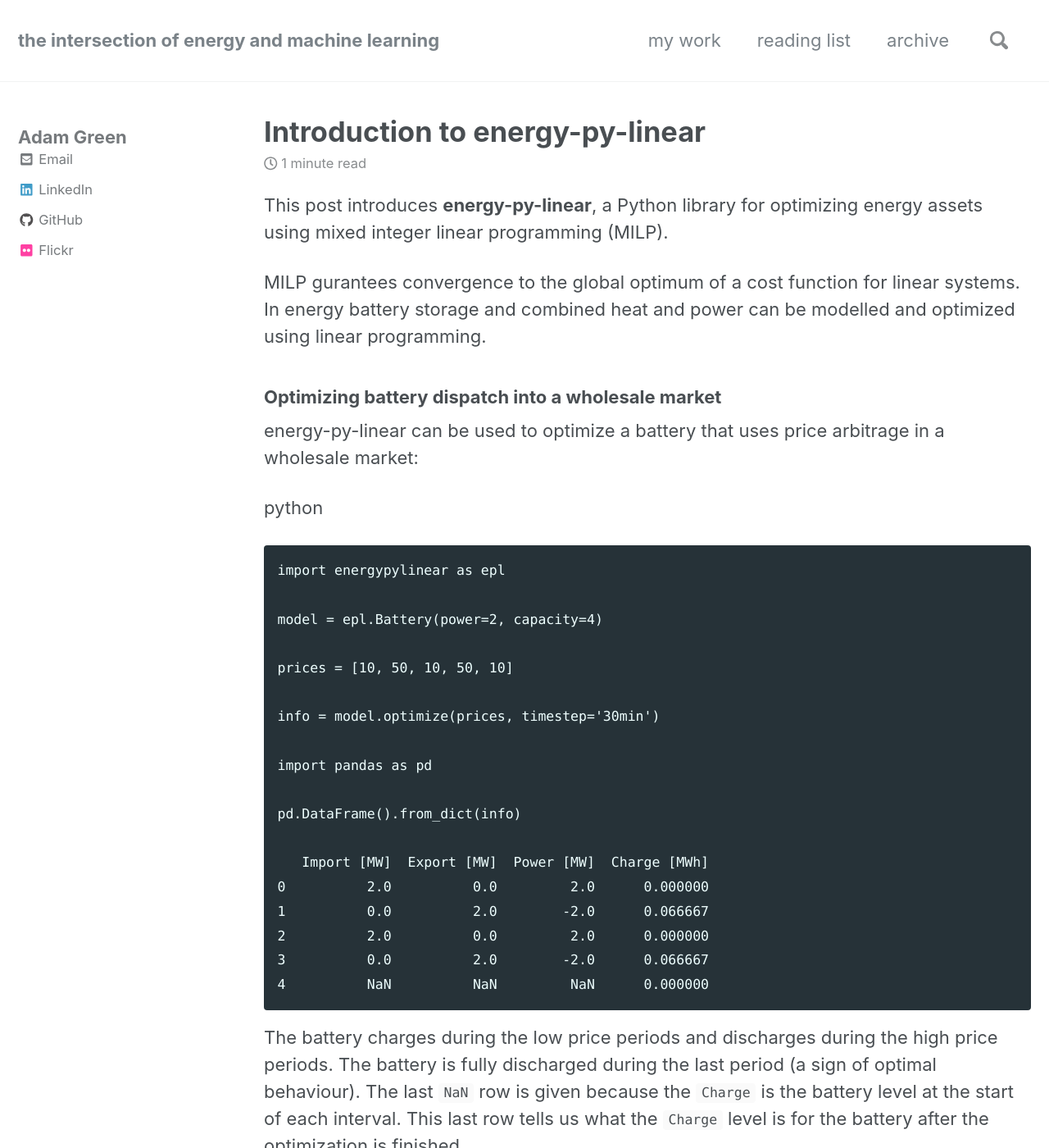
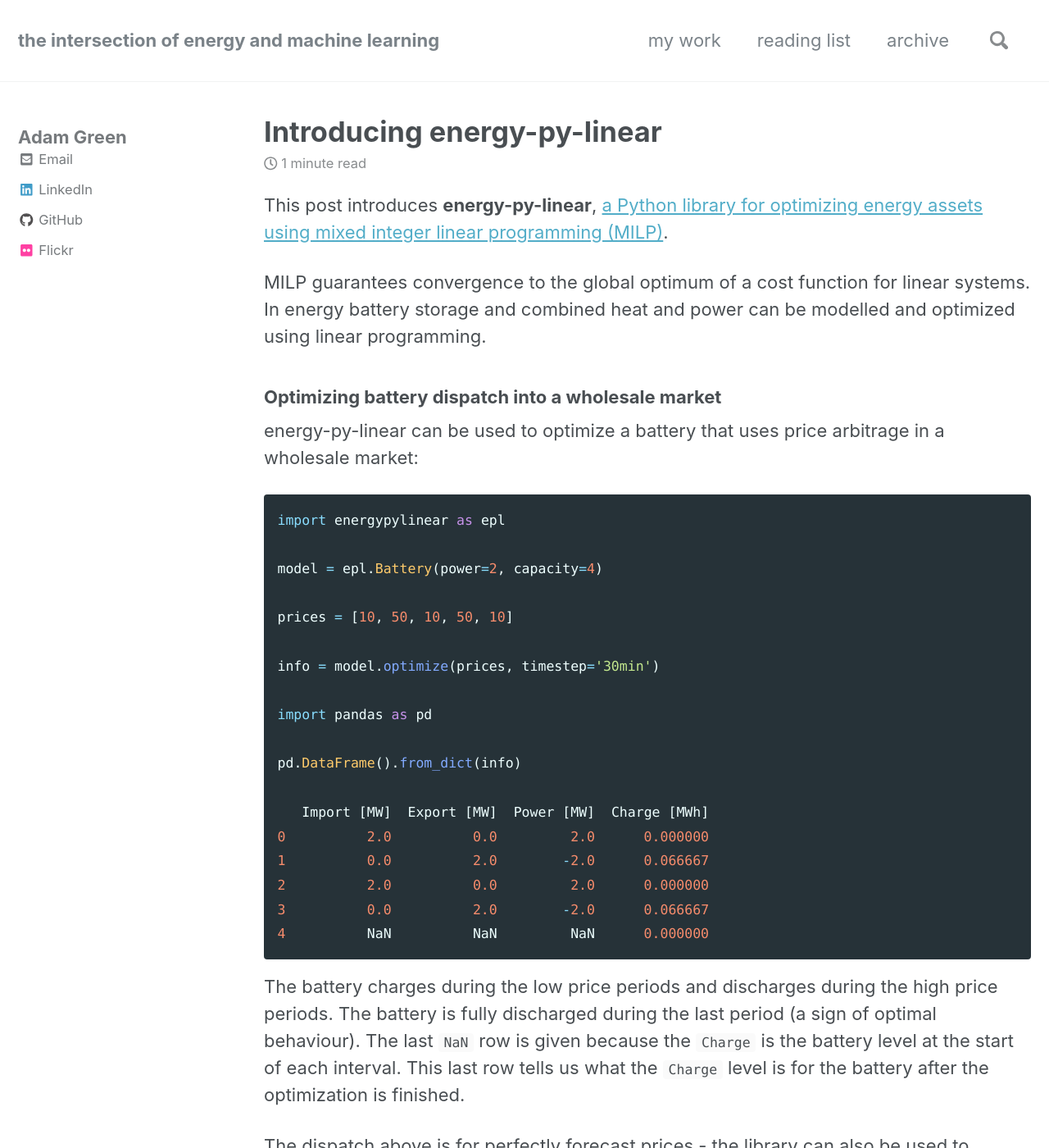
Before and after one commit to ADGEfficiency/adgefficiency.github.io, a Jekyll site: the page built from _posts/2019-02-06-intro-energy-py-linear.md, in a window 1280 px wide and 1400 px high. Shown: the whole window at 82% size. Built offline with Jekyll 4.4.1, drawn with Linux system fonts in a browser that asks for light colours; nearby versions of some CDN libraries.

Commit message:
epl drafting

````diff
--- a/_posts/2019-02-06-intro-energy-py-linear.md
+++ b/_posts/2019-02-06-intro-energy-py-linear.md
@@ -1,5 +1,5 @@
 ---
-title: 'Introduction to energy-py-linear'
+title: 'Introducing energy-py-linear'
 date: 2019-02-06
 categories:
 - Energy
@@ -7,16 +7,15 @@ excerpt: A library for optimizing energy systems using mixed integer linear prog
 
 ---
 
-This post introduces **energy-py-linear**, a Python library for optimizing energy assets using mixed integer linear programming (MILP).
+This post introduces **energy-py-linear**, [a Python library for optimizing energy assets using mixed integer linear programming (MILP)](https://github.com/ADGEfficiency/energy-py-linear).
 
-MILP gurantees convergence to the global optimum of a cost function for linear systems.  In energy battery storage and combined heat and power can be modelled and optimized using linear programming.
+MILP guarantees convergence to the global optimum of a cost function for linear systems.  In energy battery storage and combined heat and power can be modelled and optimized using linear programming.
 
 ### Optimizing battery dispatch into a wholesale market
 
 energy-py-linear can be used to optimize a battery that uses price arbitrage in a wholesale market:
 
-python
-```
+```python
 import energypylinear as epl
 
 model = epl.Battery(power=2, capacity=4)
````
